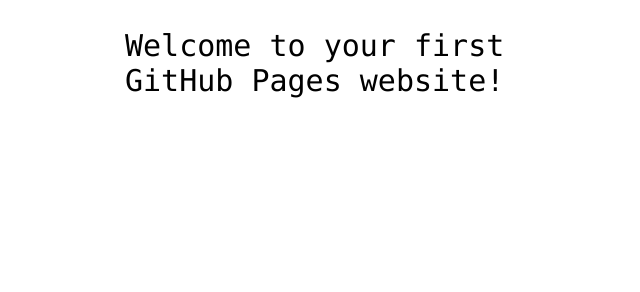
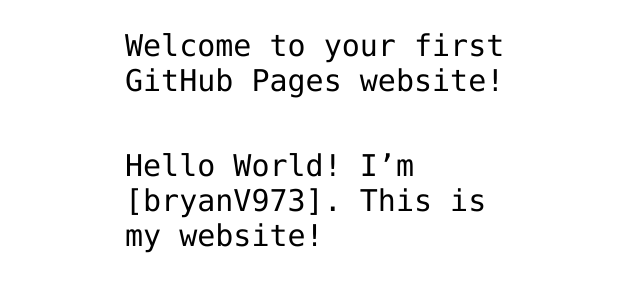
Before and after one commit to bryanV973/bryanV973.github.io, a plain HTML site: page index.html in a window 1280 px wide. Shown: the part 360-652 px from the top of the page, without its empty margins (315-955 px from the left). Drawn offline with Linux system fonts and the light colour scheme.

Commit message:
Update index.html

```diff
--- a/index.html
+++ b/index.html
@@ -13,6 +13,6 @@
 
 <!-- Change this code here by copy and pasting your template on line 15 -->
 <p>Welcome to your first GitHub Pages website!</p>
-
+<p>Hello World! I’m [bryanV973]. This is my website!</p>
 </body>
 </html>
```
